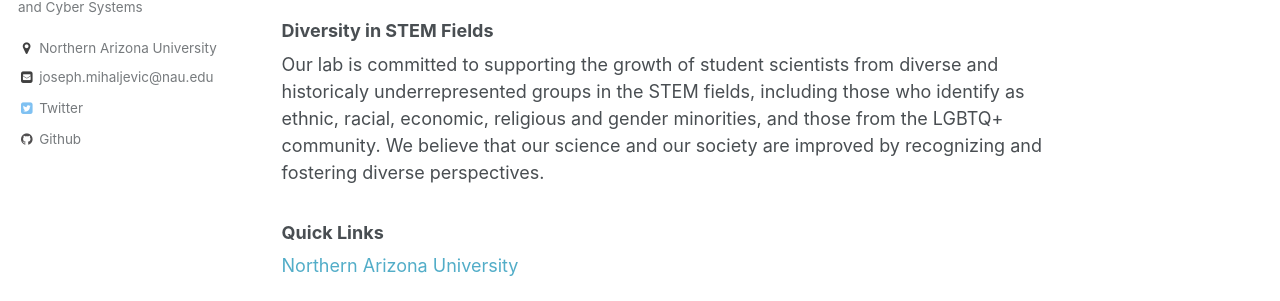
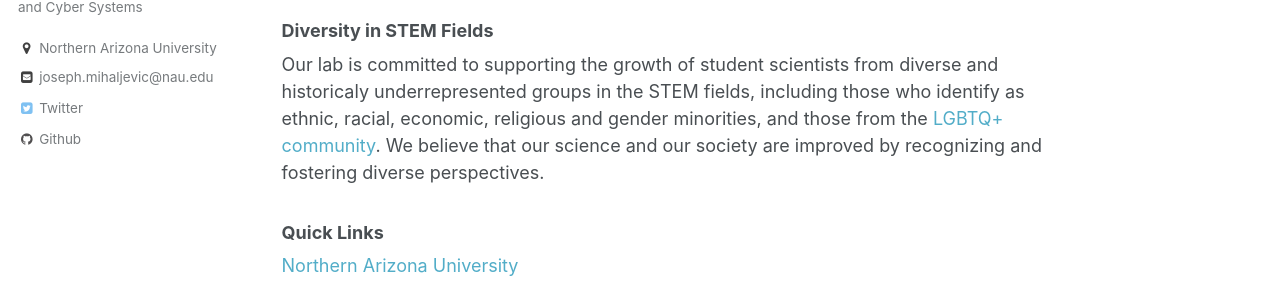
Before and after one commit to jrmihalj/jrmihalj.github.io, a Jekyll site: the page built from index.md, in a window 1280 px wide and 900 px high, scrolled down 610 px. Shown: the part 206-507 px from the top of the window. Built offline with Jekyll 4.4.1, drawn with Linux system fonts in a browser that asks for light colours; our own code applies the rules of GitHub Pages for plain Markdown files; part of the change alters nothing that is shown.

```diff
--- a/index.md
+++ b/index.md
@@ -16,7 +16,7 @@ Research in our lab integrates across disciplines to understand the dominant dri
 
 
 ### Diversity in STEM Fields
-Our lab is committed to supporting the growth of student scientists from diverse and historicaly underrepresented groups in the STEM fields, including those who identify as ethnic, racial, economic, religious and gender minorities, and those from the LGBTQ+ community. We believe that our science and our society are improved by recognizing and fostering diverse perspectives.
+Our lab is committed to supporting the growth of student scientists from diverse and historicaly underrepresented groups in the STEM fields, including those who identify as ethnic, racial, economic, religious and gender minorities, and those from the [LGBTQ+ community](https://www.500queerscientists.com/fullscreen-page/comp-jgwk54xq/0c22682c-0ab7-4f30-b4e6-402572c51997/376/%3Fi%3D376%26p%3Dt0wwl%26s%3Dstyle-ji69aaj5){:target="_blank"}. We believe that our science and our society are improved by recognizing and fostering diverse perspectives.
 
 
 ### Quick Links
```
